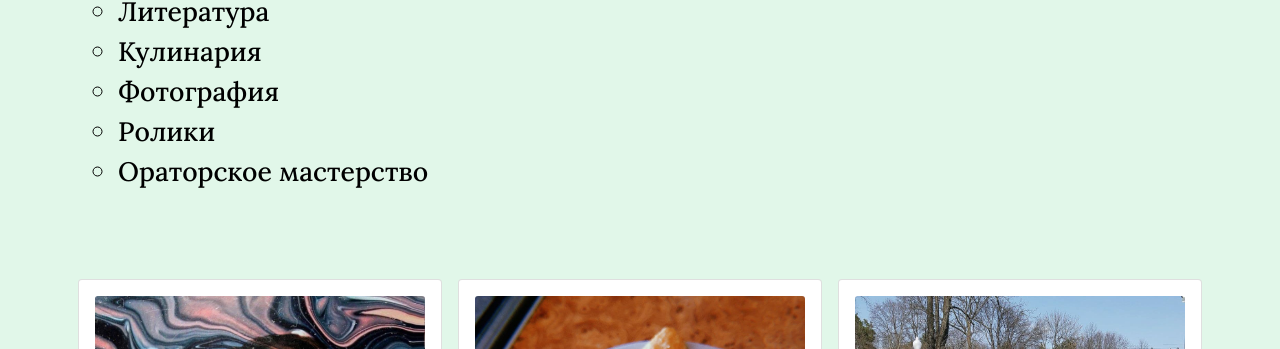
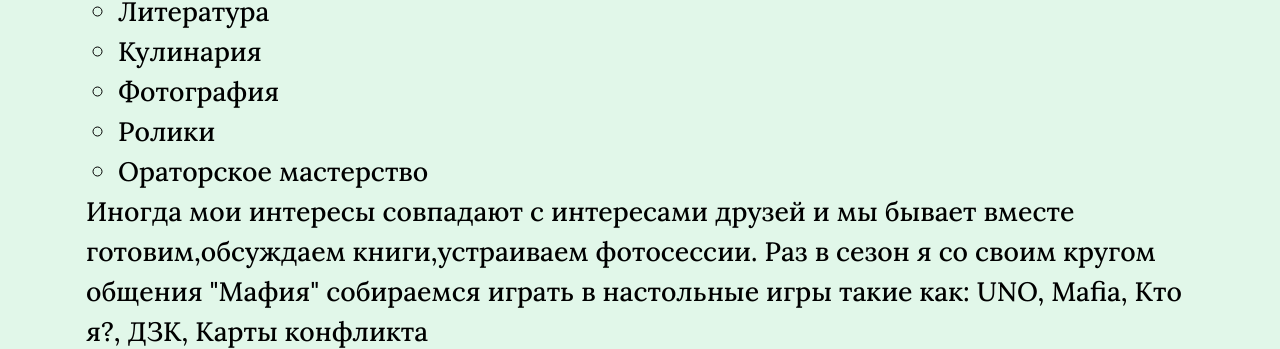
Before and after one commit to khlebSmaslom/my--site, a plain HTML site: page index.html in a window 1280 px wide. Shown: the part 603-952 px from the top of the page. Drawn offline with nearby package versions, Linux system fonts and the light colour scheme.

Commit message:
параграф 2

```diff
--- a/index.html
+++ b/index.html
@@ -45,6 +45,8 @@
     <li>Ораторское мастерство</li>
   </ul>
 </li>
+<p>Иногда мои интересы совпадают с интересами друзей и мы бывает вместе готовим,обсуждаем книги,устраиваем фотосессии.
+  Раз в сезон я со своим кругом общения "Мафия" собираемся играть в настольные игры такие как: UNO, Mafia, Кто я?, ДЗК, Карты конфликта</p>
 </ul>
 </div>
 <div class="conteiner-fluid mt-5";>
```
